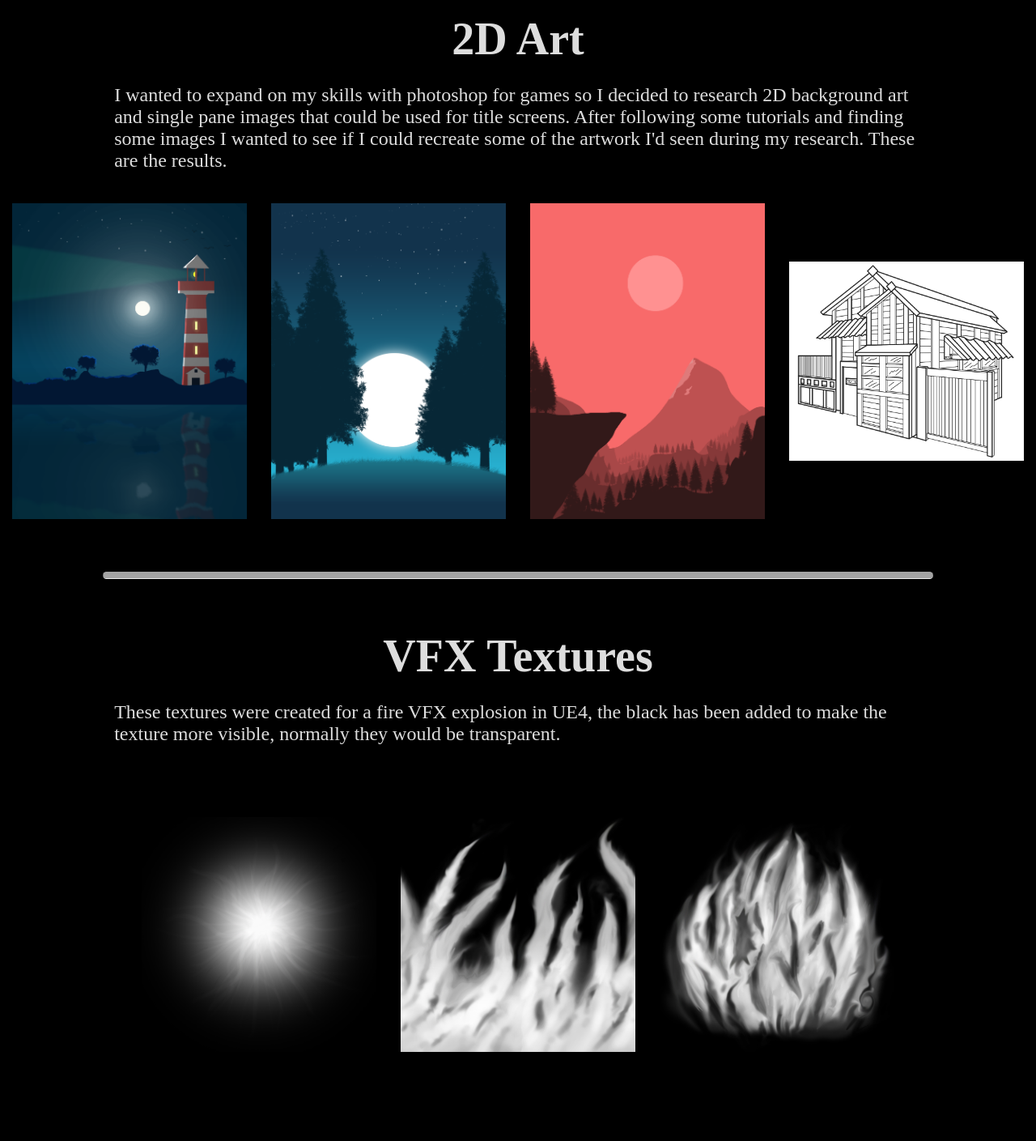
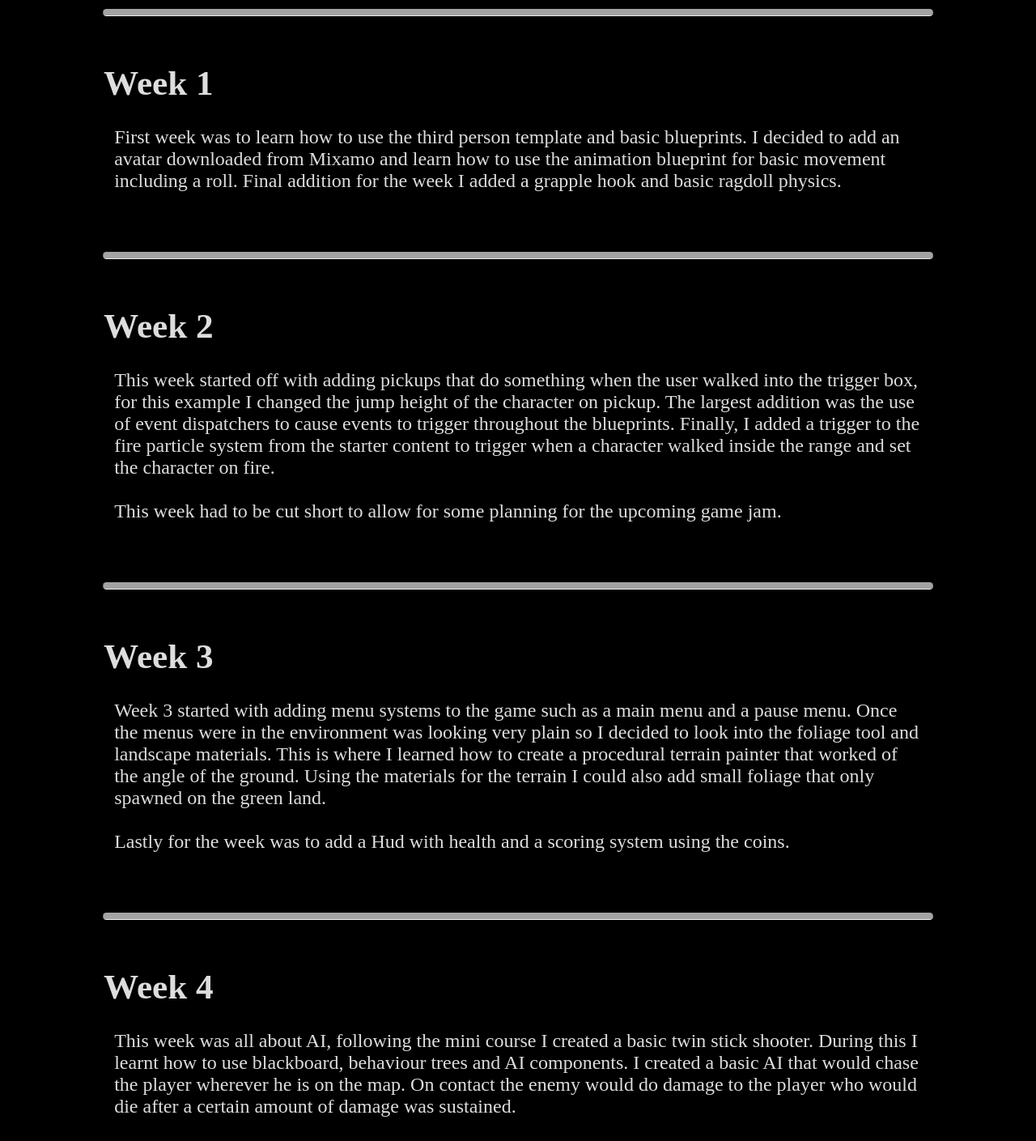
Before and after one commit to AJWilliams744/AJWilliams744.github.io, a plain HTML site: page UnrealWorkshop.html in a window 1280 px wide. Shown: the part 609-2018 px from the top of the page at 81% size. Before the commit the page ends 1981 px from the top, so only its background shows below. Drawn offline with Linux system fonts and the light colour scheme.

Commit message:
Added unreal workshop

```diff
--- a/UnrealWorkshop.html
+++ b/UnrealWorkshop.html
@@ -1,7 +1,7 @@
 <!DOCTYPE html>
 <html lang="en">
 <head>
-    <title>PhotoshopProjects</title>
+    <title>Unreal Workshop</title>
     <link rel="stylesheet" href="mystyle.css">
     <meta charset="UTF-8">
     <meta name="viewport" content="width=device-width, initial-scale=1">
@@ -11,41 +11,56 @@
     <div id="navbar-container">
     </div>
     <div>
-        <h4>Photoshop Art</h4>
+        <h4>Unreal Workshop</h4>
+    </div>
+    <div>
+        <h1>About</h1>
         <p>
-            This is where examples of my artwork with photoshop are shown, these have been made using reference art
-            pieces.
+            This project was created over a 4 week period using Unreals workshop as a guide, including other smaller
+            guides found on the internet.
         </p>
     </div>
     <hr class="rounded">
-    <div>
-        <h4>2D Art</h4>
-        <p>
-            I wanted to expand on my skills with photoshop for games so I decided to research 2D background art and
-            single pane images that could be used for title screens. After following some tutorials and finding some
-            images I wanted to see if I could recreate some of the artwork I'd seen during my research. These are the
-            results.
-        </p>
-        <div class="threePhoto">
-            <img src="Images/Photoshop/NightLake.png" alt="Images/ForestHeader.jpg">
-            <img src="Images/Photoshop/MoonForest.png" alt="Images/ForestHeader.jpg">
-            <img src="Images/Photoshop/RedMountain.png" alt="Images/ForestHeader.jpg">
-            <img src="Images/Photoshop/ThreeDHouse.png" alt="Images/ForestHeader.jpg">
-        </div>
-    </div>
+    <h1>Week 1</h1>
+    <p>
+        First week was to learn how to use the third person template and basic blueprints. I decided to add an avatar
+        downloaded from Mixamo and learn how to use the animation blueprint for basic movement including a roll. Final
+        addition for the week I added a grapple hook and basic ragdoll physics.
+    </p>
     <hr class="rounded">
-    <div>
-        <h4>VFX Textures</h4>
-        <p>
-            These textures were created for a fire VFX explosion in UE4, the black has been added to make the texture
-            more visible, normally they would be transparent.
-        </p>
-        <div class="threePhoto">
-            <img src="Images/Photoshop/Beam.jpg" alt="Images/ForestHeader.jpg">
-            <img src="Images/Photoshop/FireImpact2.jpg" alt="Images/ForestHeader.jpg">
-            <img src="Images/Photoshop/FireImpact3.jpg" alt="Images/ForestHeader.jpg">
-        </div>
-    </div>
+    <h1>Week 2
+    </h1>
+    <p>
+        This week started off with adding pickups that do something when the user walked into the trigger box, for this
+        example I changed the jump height of the character on pickup. The largest addition was the use of event
+        dispatchers to cause events to trigger throughout the blueprints. Finally, I added a trigger to the fire
+        particle system from the starter content to trigger when a character walked inside the range and set the
+        character on fire.<br><br>
+
+        This week had to be cut short to allow for some planning for the upcoming game jam.
+    </p>
+    <hr class="rounded">
+    <h1>
+        Week 3
+    </h1>
+    <p>
+        Week 3 started with adding menu systems to the game such as a main menu and a pause menu. Once the menus were in
+        the environment was looking very plain so I decided to look into the foliage tool and landscape materials. This
+        is where I learned how to create a procedural terrain painter that worked of the angle of the ground. Using the
+        materials for the terrain I could also add small foliage that only spawned on the green land.<br><br>
+
+        Lastly for the week was to add a Hud with health and a scoring system using the coins.
+    </p>
+    <hr class="rounded">
+    <h1>
+        Week 4
+    </h1>
+    <p>
+        This week was all about AI, following the mini course I created a basic twin stick shooter. During this I learnt
+        how to use blackboard, behaviour trees and AI components. I created a basic AI that would chase the player
+        wherever he is on the map. On contact the enemy would do damage to the player who would die after a certain
+        amount of damage was sustained.
+    </p>
 </div>
 </body>
 </html>
```
Also changed, not shown: CubeMayhem.html (+1 -1 lines), DuckLife9.html (+1 -1 lines), ForgetfulInsomnia.html (+1 -1 lines), LastLineLives.html (+1 -1 lines), Pinball.html (+1 -1 lines), Wanderer.html (+1 -1 lines), animationShowreel.html (+1 -1 lines), index.html (+1 -1 lines), photoshop.html (+1 -1 lines).
